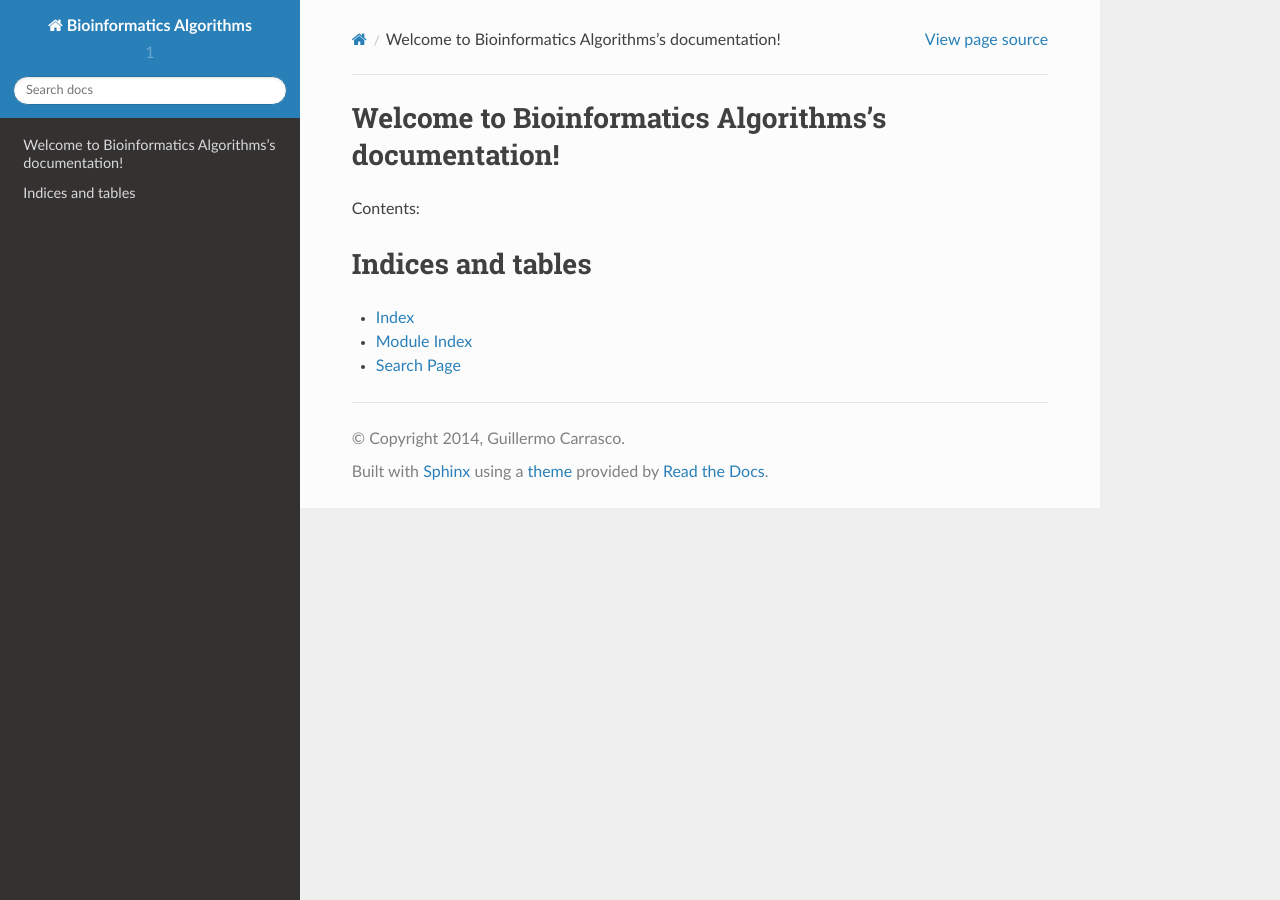
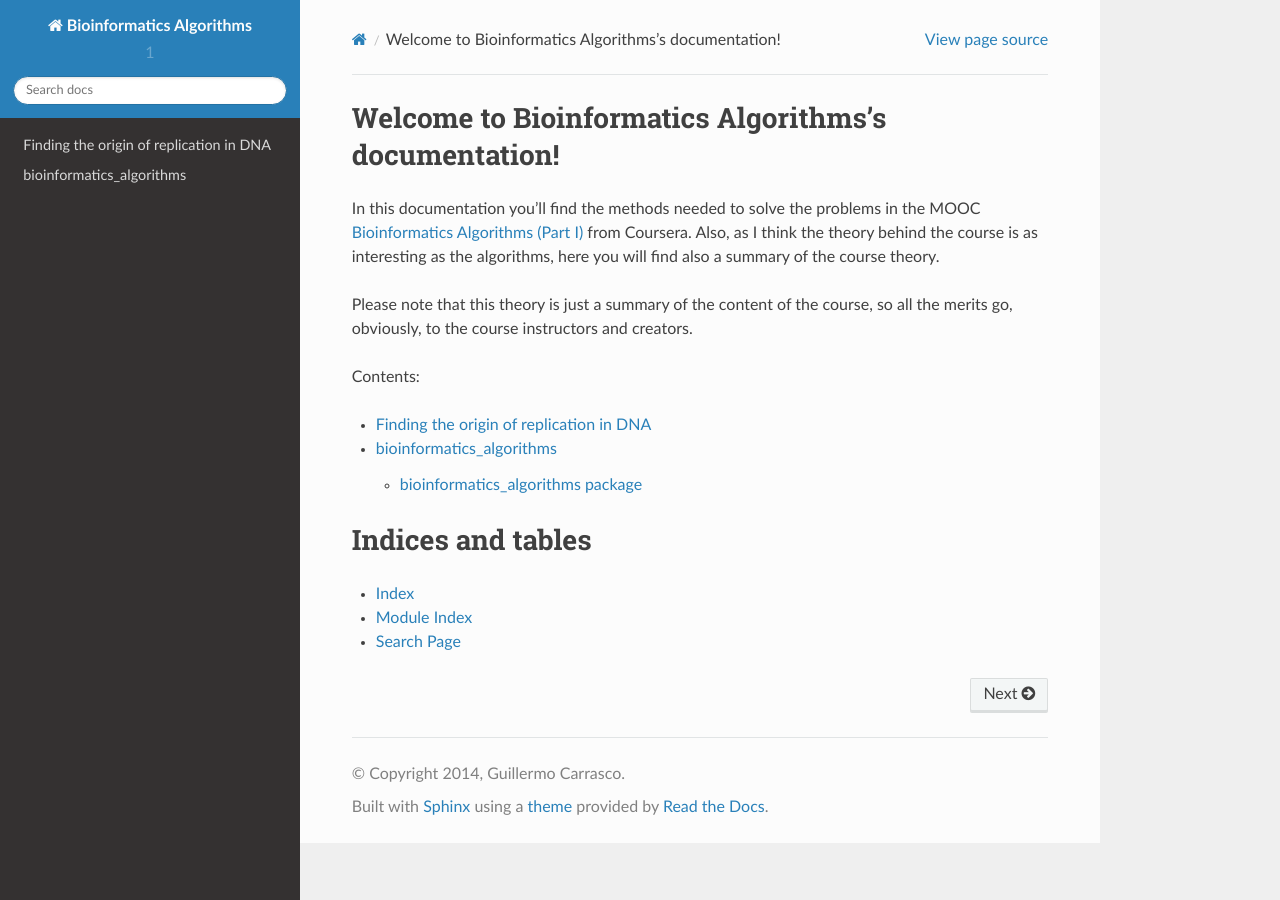
Before and after one commit to guillermo-carrasco/bioinformatics_algorithms, a Sphinx documentation site: the page built from doc/source/index.rst, in a window 1280 px wide. Built offline with Sphinx 7.4.7 and the Read the Docs theme 2.0.0, drawn with Linux system fonts in a browser that asks for light colours.

Commit message:
Added lots of documentation

```diff
--- a/doc/source/index.rst
+++ b/doc/source/index.rst
@@ -6,10 +6,21 @@
 Welcome to Bioinformatics Algorithms's documentation!
 =====================================================
 
+In this documentation you'll find the methods needed to solve the problems in the
+MOOC `Bioinformatics Algorithms (Part I)`_ from Coursera. Also, as I think the theory behind
+the course is as interesting as the algorithms, here you will find also a summary
+of the course theory.
+
+Please note that this theory is just a summary of the content of the course, so
+all the merits go, obviously, to the course instructors and creators.
+
 Contents:
 
 .. toctree::
    :maxdepth: 2
+
+   theory/index
+   api/modules
 
 
 
@@ -19,3 +30,5 @@ Indices and tables
 * :ref:`genindex`
 * :ref:`modindex`
 * :ref:`search`
+
+.. _`Bioinformatics Algorithms (Part I)`: https://www.coursera.org/course/bioinformatics
--- /dev/null
+++ b/doc/source/theory/index.rst
@@ -0,0 +1,2 @@
+Finding the origin of replication in DNA
+========================================
```
Also changed, not shown: README.md (+1 -1 lines), doc/source/api/bioinformatics_algorithms.rst (added, +22 -0 lines), doc/source/api/modules.rst (added, +7 -0 lines), 1 other file.
